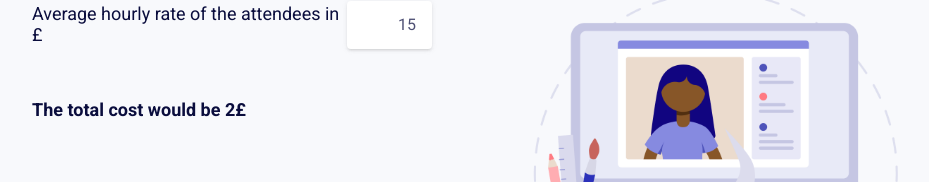
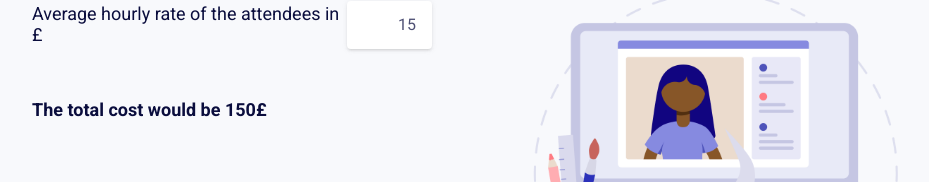
Before and after one commit to catarina-lagrifa/can_it_be_an_email, a Vue app in the folder can_it_be_an_email_vue/: page /meeting in a window 1280 px wide. Shown: the part 618-800 px from the top of the page, without its empty margins (198-1127 px from the left). Built offline with nearby package versions, Linux system fonts and the light colour scheme.

Commit message:
Revert "total cost was missing being divided by 60 for the minutes"
This reverts commit ca8193dc2d44119346980a52ff0d6b04d0d64b4b.

```diff
--- a/can_it_be_an_email_vue/src/views/Meeting.vue
+++ b/can_it_be_an_email_vue/src/views/Meeting.vue
@@ -54,9 +54,7 @@ export default {
 
     const totalCost = computed(() => {
       let a = app.getters;
-      return parseInt(
-        (a.lengthOfMeeting / 60) * a.numberOfPeople * hourlyRate.value
-      );
+      return parseInt(a.lengthOfMeeting * a.numberOfPeople * hourlyRate.value);
     });
 
     return {
--- a/can_it_be_an_email_vue/src/views/ShareSomeDetails.vue
+++ b/can_it_be_an_email_vue/src/views/ShareSomeDetails.vue
@@ -63,7 +63,7 @@ export default {
       { value: 20, label: "20 minutes" },
       { value: 30, label: "30 minutes" },
       { value: 45, label: "45 minutes" },
-      { value: 60, label: "60 minutes" },
+      { value: 60, label: "60 hour" },
       { value: 90, label: "90 minutes" },
       { value: 91, label: "More" },
     ]);
```
